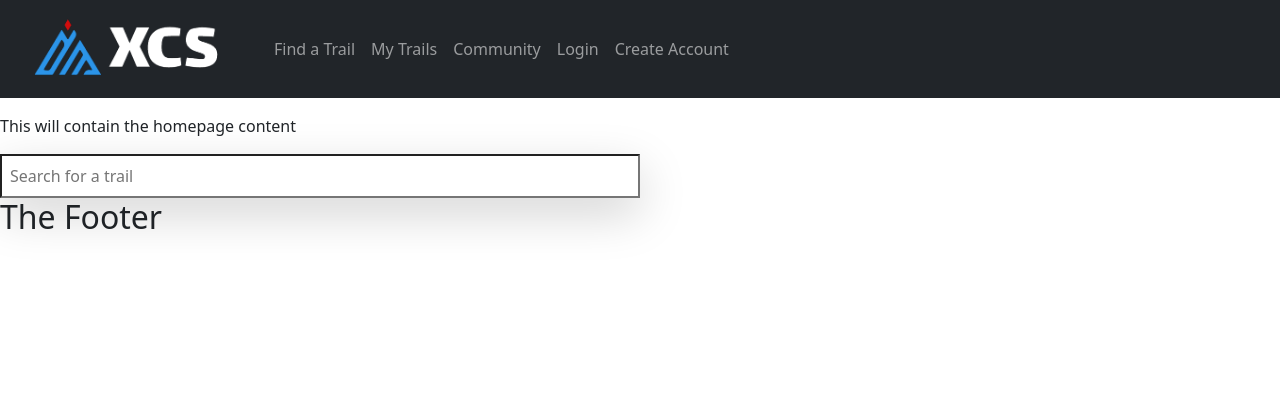
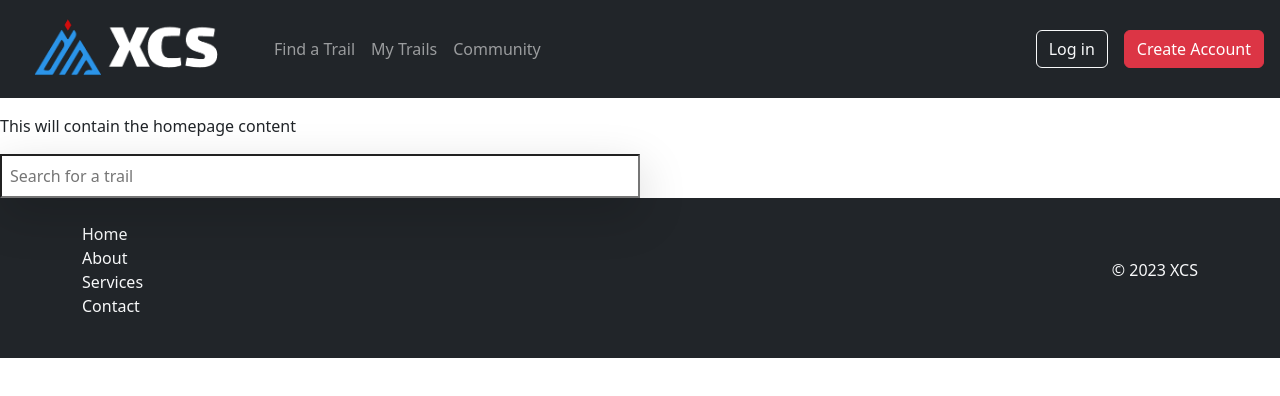
Before and after one commit to kmaule15/xcski-frontend, a React (Create React App) app: page / in a window 1280 px wide. Shown: the top 396 px of the page. Built offline with nearby package versions, Linux system fonts and the light colour scheme.

Commit message:
Login page logic, navbar/footer update

```diff
--- /dev/null
+++ b/src/components/Footer/Footer.css
@@ -0,0 +1,18 @@
+.footer {
+    background-color: #212529;
+    color: #fff;
+    padding: 80px 0;
+    text-align: center;
+  }
+
+
+  body {
+    display: flex;
+    flex-direction: column;
+    min-height: 100vh;
+    margin: 0;
+  }
+
+  .container {
+    flex: 1;
+  }
--- a/src/components/Footer/Footer.tsx
+++ b/src/components/Footer/Footer.tsx
@@ -1,5 +1,29 @@
+import './Footer.css';
+import { Container } from 'react-bootstrap';
+
 const Footer = () => {
-  return <h2>The Footer</h2>;
+
+
+
+  return (
+    <footer className="bg-dark text-light">
+      <Container className="py-4">
+        <div className="row justify-content-center align-items-center">
+          <div className="col-md-6 ">
+            <ul className="list-unstyled">
+              <li><a href="./" className="text-light text-decoration-none">Home</a></li>
+              <li><a href="#" className="text-light text-decoration-none">About</a></li>
+              <li><a href="#" className="text-light text-decoration-none">Services</a></li>
+              <li><a href="#" className="text-light text-decoration-none">Contact</a></li>
+            </ul>
+          </div>
+          <div className="col-md-6 text-end">
+            <p>© 2023 XCS</p>
+          </div>
+        </div>
+      </Container>
+    </footer>
+  );
 };
 
 export default Footer;
--- a/src/components/Login/Login.tsx
+++ b/src/components/Login/Login.tsx
@@ -1,22 +1,43 @@
-
+import React, { useState } from 'react';
 import "./Login.css"
 import './BackgroundSquares.css';
 import { Container, Form, Button, Image } from 'react-bootstrap';
 
 const Login = () => {
-  const handleSubmit = (event: React.FormEvent<HTMLFormElement>) => {
-    event.preventDefault(); // Prevent the default form submission behavior
+  const [username, setEmail] = useState('');
+  const [password, setPassword] = useState('');
 
+  const handleSubmit = async (event: React.FormEvent<HTMLFormElement>) => {
+    event.preventDefault();
 
-    const formData = new FormData(event.currentTarget as HTMLFormElement);
-    const email = formData.get('email');
-    const password = formData.get('password');
+    const data = {
+      username,
+      password
+    };
 
-    // More to add
-    console.log('Email:', email);
-    console.log('Password:', password);
+    try {
+
+      const response = await fetch('http://localhost:3000/users', {
+        method: 'POST',
+        headers: {
+          'Content-Type': 'application/json',
+        },
+        body: JSON.stringify(data)
+      });
+
+      if (response.ok) {
+        // Account is verified
+        console.log('Account verified and logged in successfully!');
+      } else {
+        // Account verification failed
+        console.error('Account verification failed.');
+      }
+    } catch (error) {
+      console.error('An error occurred:', error);
+    }
   };
 
+    //unsure if want to keep forms or convert
   return (
     <Container className="vh-100 d-flex justify-content-center align-items-center">
     <div className="sign-in-box">
@@ -31,10 +52,11 @@ const Login = () => {
       <Form onSubmit={handleSubmit} className="mt-4">
         <Form.Group controlId="formBasicEmail">
           <Form.Control
-            type="email"
+            type="text"
             name="email"
-            placeholder="Enter email"
+            placeholder="Enter email or username"
             style={{ maxWidth: '300px' }}
+            onChange={(e) => setEmail(e.target.value)}
           />
         </Form.Group>
 
@@ -44,6 +66,7 @@ const Login = () => {
             name="password"
             placeholder="Password"
             style={{ maxWidth: '300px' }}
+            onChange={(e) => setPassword(e.target.value)}
           />
         </Form.Group>
 
--- a/src/components/NavBar/NavBar.tsx
+++ b/src/components/NavBar/NavBar.tsx
@@ -1,5 +1,5 @@
-//import { Link } from "react-router-dom";
-import { Navbar, Nav } from 'react-bootstrap';
+import React from 'react';
+import { Navbar, Nav, Button } from 'react-bootstrap';
 
 const NavBar = () => {
   return (
@@ -18,9 +18,11 @@ const NavBar = () => {
     <Nav.Link href="trailsearch">Find a Trail</Nav.Link>
     <Nav.Link href="mytrails">My Trails</Nav.Link>
     <Nav.Link href="community">Community</Nav.Link>
-    <Nav.Link href="login"> Login</Nav.Link>
-    <Nav.Link href='createaccount'>Create Account</Nav.Link>
   </Nav>
+  <div className="ms-auto">
+  <Button variant="outline-light" className=" me-3" href="login">Log in</Button>
+  <Button variant="danger" className="me-3" href='createaccount'>Create Account</Button>
+  </div>
 </Navbar.Collapse>
 </Navbar>
   );
```
